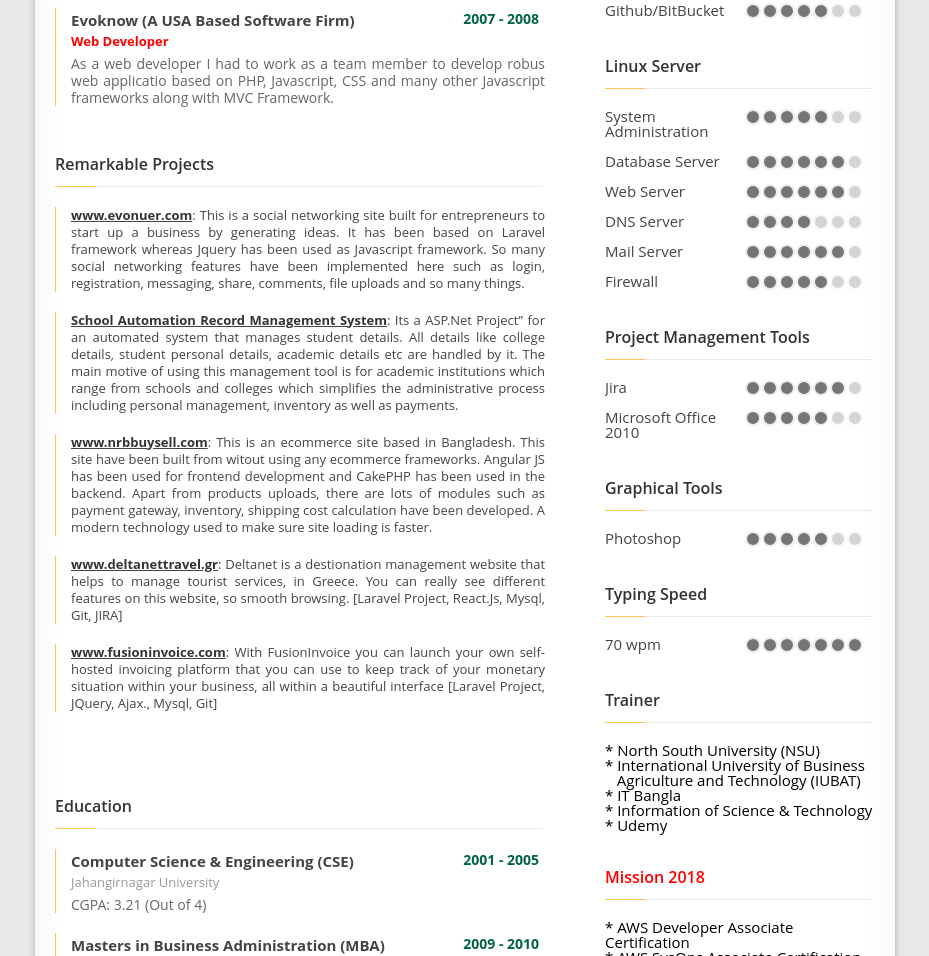
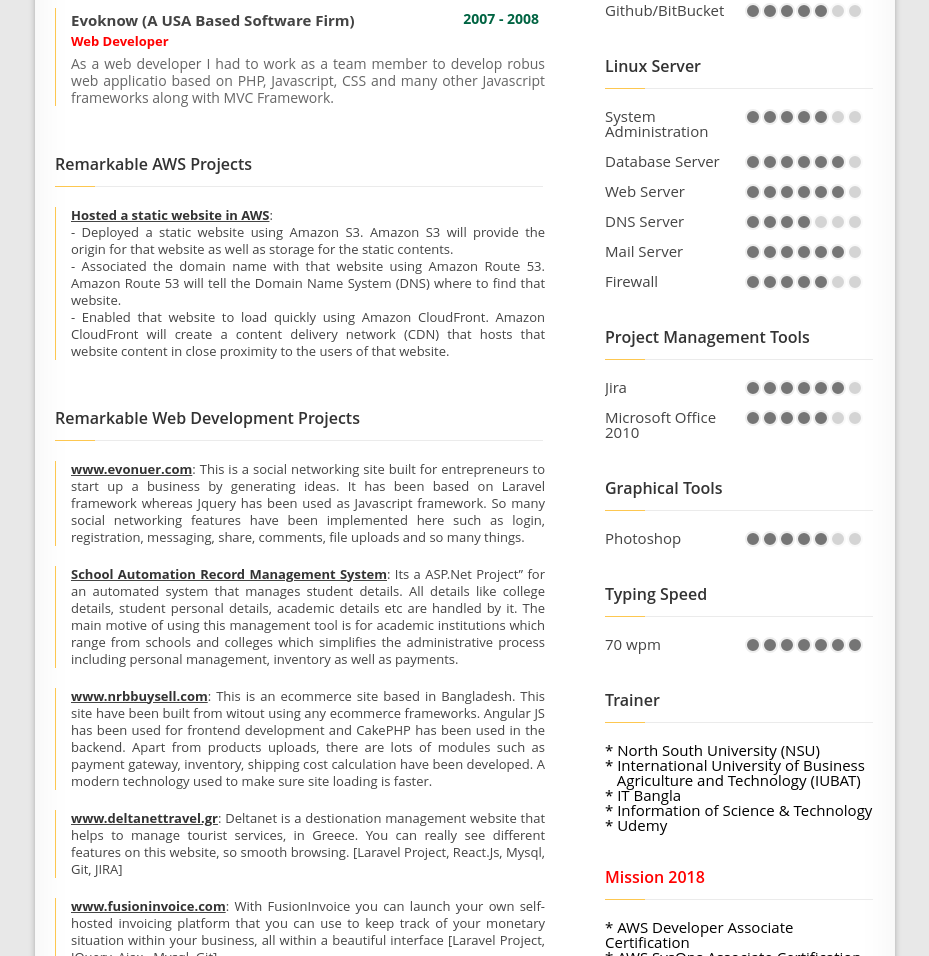
Before and after one commit to aseefahmed/aseefahmed.github.io, a plain HTML site: page index.html in a window 1280 px wide. Shown: the part 3130-4086 px from the top of the page, without its empty margins (175-1104 px from the left). Drawn offline with Linux system fonts and the light colour scheme.

Commit message:
CV updated

```diff
--- a/index.html
+++ b/index.html
@@ -448,7 +448,23 @@
                 </ul>
                 <!-- /Timeline for Employment  -->
                 <!-- Timeline for Education  -->
-                <h3 class="main-heading">Remarkable Projects</h3>
+                <h3 class="main-heading">Remarkable AWS Projects</h3>
+                <ul class="timeline">
+                    <li>
+                        <div class="timelineUnit" align="justify">
+                            <u><strong>Hosted a static website in AWS</strong></u>:
+                            <br>
+                            - Deployed a static website using Amazon S3. Amazon S3 will provide the origin for that website as well as storage for the static contents.
+                            <br>
+                            - Associated the domain name with that website using Amazon Route 53. Amazon Route 53 will tell the Domain Name System (DNS) where to find that website.
+                            <br>
+                            - Enabled that website to load quickly using Amazon CloudFront. Amazon CloudFront will create a content delivery network (CDN) that hosts that website content in close proximity to the users of that website.
+                        </div>
+                    </li>
+
+                    <div class="clear"></div>
+                </ul>
+                <h3 class="main-heading">Remarkable Web Development Projects</h3>
                 <ul class="timeline">
                     <li>
                         <div class="timelineUnit" align="justify">
```
